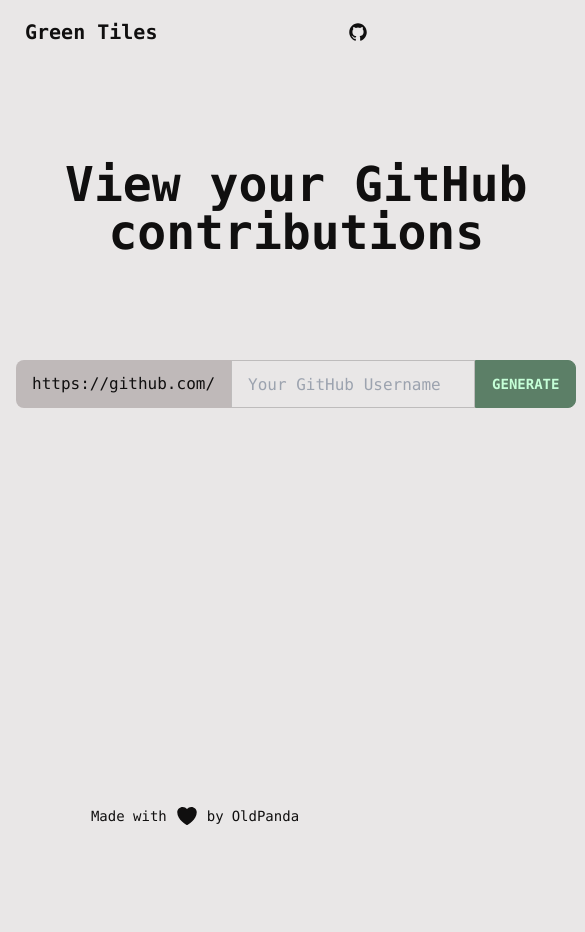
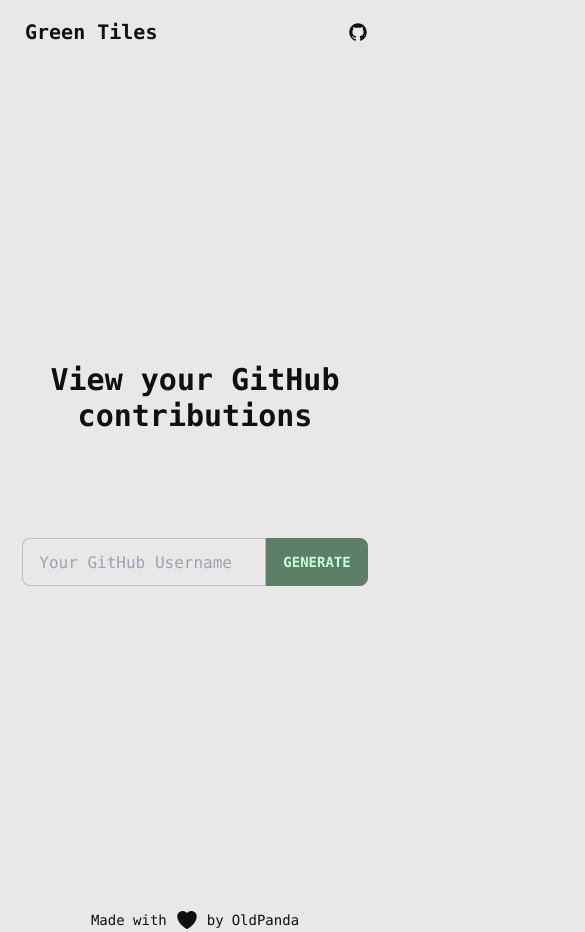
Before and after one commit to OldPanda/green-tiles, a Vue app: page / in a window 390 px wide. Shown: the whole page, 585 px wide, since content can reach past the window. Before the commit the page ends 844 px from the top, so only its background shows below. Built offline with nearby package versions, Linux system fonts and the light colour scheme.

Commit message:
Adapt mobile device screen sizes

```diff
--- a/src/components/Contributions.vue
+++ b/src/components/Contributions.vue
@@ -1,5 +1,5 @@
 <template>
-  <div class="grid place-content-center" v-if="contributions.hasData()">
+  <div class="lg:grid justify-center mx-2" v-if="contributions.hasData()">
     <!-- header -->
     <a class="grid justify-items-start mb-4" :href="GITHUB_PROFILE_PREFIX + contributions.getContributions().login"
       target="_blank">
@@ -15,6 +15,7 @@
     <!-- end header -->
     <div class="grid justify-items-start" v-for="calendar in contributions.getContributions().calendars">
       <p>{{ calendar.total }} contributions in {{ calendar.year }}</p>
+      <div class="container" style="overflow-x: auto;">
         <svg width="728" height="112" class="mb-10">
           <g transform="translate(15, 20)">
             <g v-for="(week, idx) in calendar.weeks" :transform="`translate(` + idx * 14 + `, 0)`">
@@ -35,6 +36,7 @@
             <text dx="-15" dy="81" style="display: none;">Sat</text>
           </g>
         </svg>
+      </div>
     </div>
   </div>
 </template>
--- a/src/components/Header.vue
+++ b/src/components/Header.vue
@@ -1,8 +1,10 @@
 <template>
   <div class="navbar bg-base-100">
+    <!-- Website branding -->
     <div class="flex-1">
       <a class="btn btn-ghost normal-case text-xl" href="#">{{ BRANDING }}</a>
     </div>
+    <!-- GitHub logo -->
     <div class="flex-none">
       <a class="btn btn-square btn-ghost" :href="PROJECT_URL" target="_blank">
         <svg width="20" height="20" xmlns="http://www.w3.org/2000/svg" viewBox="0 0 512 512"
--- a/src/components/Hero.vue
+++ b/src/components/Hero.vue
@@ -1,15 +1,27 @@
 <template>
-  <div class="hero min-h-768 bg-base-0 pt-20">
+  <div class="hero min-h-screen bg-base-0 pt-20">
     <div class="hero-content text-center">
       <div class="max-w-screen-lg">
-        <p class="text-5xl font-bold">{{ HERO_STATEMENT }}</p>
+        <p class="text-3xl lg:text-5xl font-bold">{{ HERO_STATEMENT }}</p>
         <br />
-        <div class="input-group flex justify-center py-20">
-          <span>{{ GITHUB_PROFILE_PREFIX }}</span>
-          <input required type="text" placeholder="Your GitHub Username" class="input input-bordered"
-            :class="{ 'input-error': showAlert }" v-model="username" />
-          <button class="btn btn-primary loading" v-if="loadingStatus.isLoading">Generating...</button>
-          <button class="btn btn-primary" @click="generate" v-else>Generate</button>
+        <!-- Show on desktop screen -->
+        <div class="hidden lg:block">
+          <div class="input-group flex justify-center py-20">
+            <span>{{ GITHUB_PROFILE_PREFIX }}</span>
+            <input required type="text" placeholder="Your GitHub Username" class="input input-bordered"
+              :class="{ 'input-error': showAlert }" v-model="username" />
+            <button class="btn btn-primary loading" v-if="loadingStore.isLoading">Generating...</button>
+            <button class="btn btn-primary" @click="generate" v-else>Generate</button>
+          </div>
+        </div>
+        <!-- Show on mobile screen -->
+        <div class="lg:hidden">
+          <div class="input-group flex justify-center py-20 lg:hidden">
+            <input required type="text" placeholder="Your GitHub Username" class="input input-bordered"
+              :class="{ 'input-error': showAlert }" v-model="username" />
+            <button class="btn btn-primary loading" v-if="loadingStore.isLoading">Generating...</button>
+            <button class="btn btn-primary" @click="generate" v-else>Generate</button>
+          </div>
         </div>
         <br />
         <!-- Alert -->
@@ -50,7 +62,7 @@
 const username = ref("");
 let errorMsg = ref("");
 let showAlert = ref(false);
-let loadingStatus = loadingStatusStore();
+let loadingStore = loadingStatusStore();
 let contributions = contributionsStore();
 
 function generate() {
@@ -70,14 +82,14 @@
 }
 
 async function fetchContributions(username: string) {
-  loadingStatus.setTrue();
+  loadingStore.setTrue();
   try {
     let data = await fetchGitHubContributions(username);
     contributions.setContributions(data);
   } catch (e) {
     showErrPopUp(<string>e);
   } finally {
-    loadingStatus.setFalse();
+    loadingStore.setFalse();
   }
 }
 
```
Lines whose indentation alone changed are shown as unchanged.
